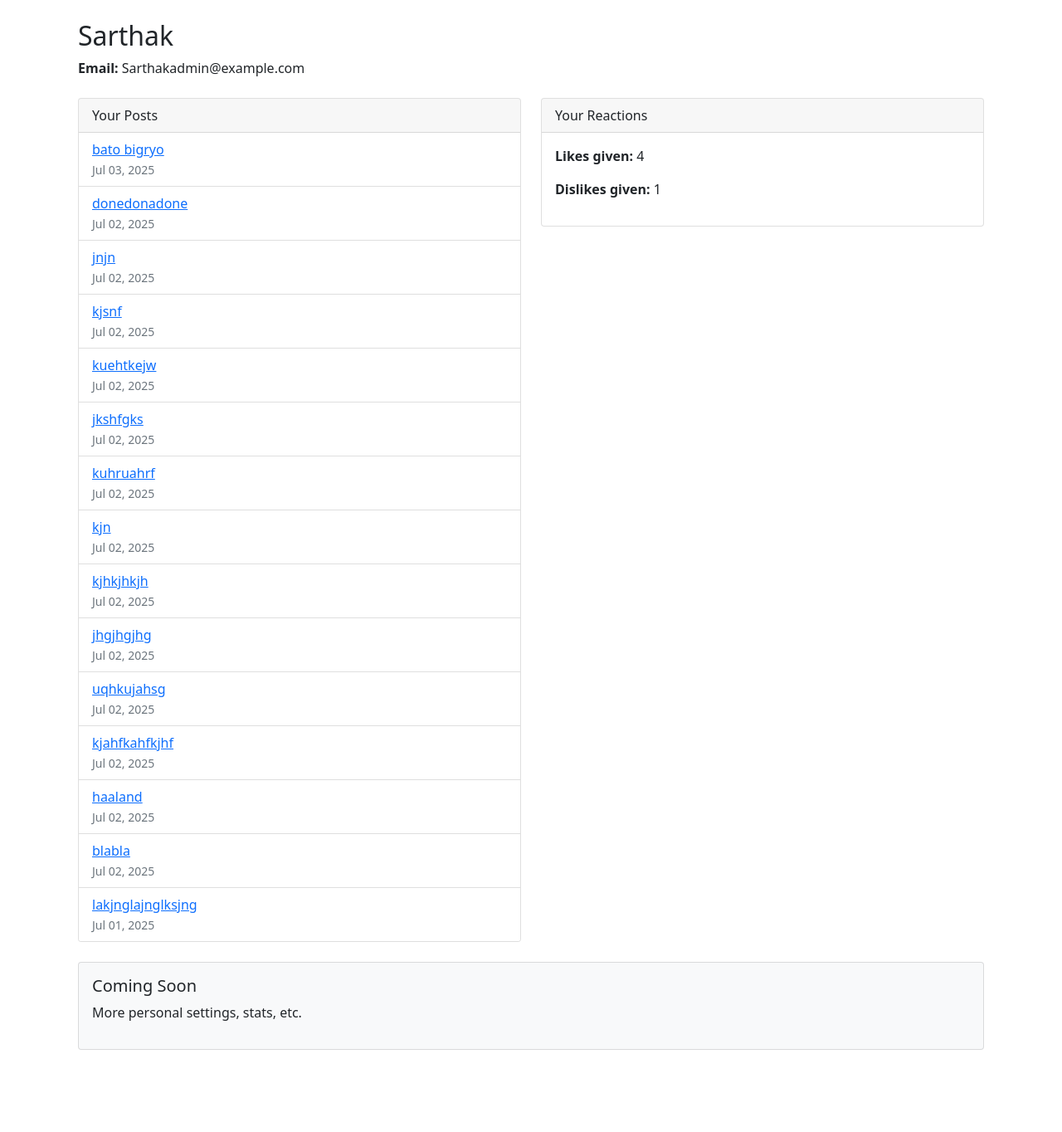
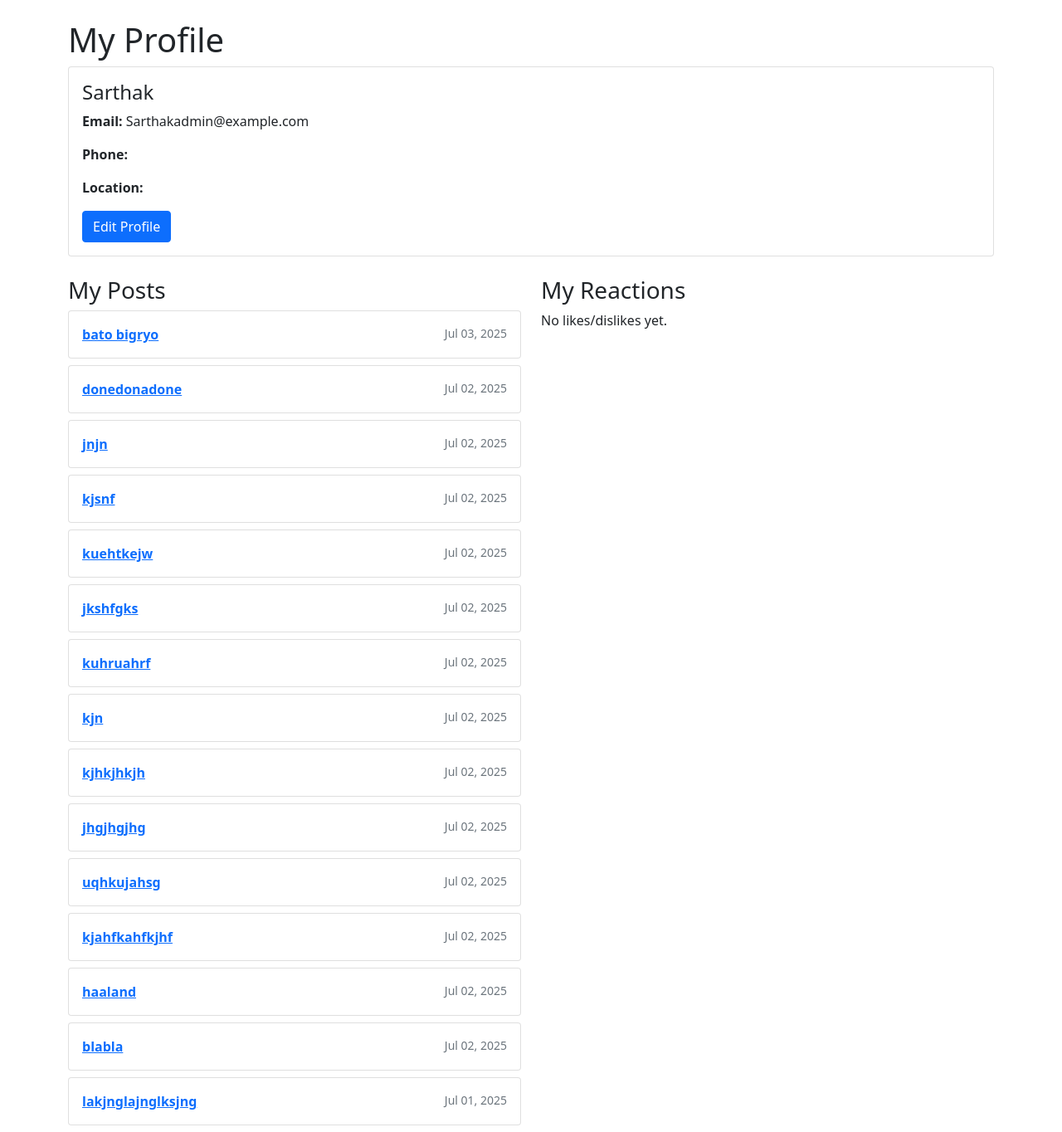
Before and after one commit to Sujal-Khatri/Municipal_Solutions, a Django app: page /accounts/profile/ in a window 1280 px wide. Shown: the part 58-1422 px from the top of the page at 83% size. Before the commit the page ends 1323 px from the top, so only its background shows below. Run offline with Django 5.2, Linux system fonts and the light colour scheme; a user stored in the database is signed in; data comes from the database, SQL or seed files in the repository; both versions use the stored data as it was after the commit.

Commit message:
user profile edit feature applied

```diff
--- a/accounts/models.py
+++ b/accounts/models.py
@@ -1,12 +1,26 @@
-# Create your models here.
 from django.contrib.auth.models import AbstractUser
 from django.db import models
+from django.conf import settings
+from django.db.models.signals import post_save
+from django.dispatch import receiver
 
 class CustomUser(AbstractUser):
-    is_admin = models.BooleanField(default=False)
+    is_admin     = models.BooleanField(default=False)
     phone_number = models.CharField(max_length=20, blank=True)
-    address = models.TextField(blank=True)
-    email = models.EmailField(unique=True)
+    address      = models.TextField(blank=True)
+    email        = models.EmailField(unique=True)
 
     def __str__(self):
         return self.username
+
+class Profile(models.Model):
+    user     = models.OneToOneField(settings.AUTH_USER_MODEL, on_delete=models.CASCADE)
+    location = models.CharField(max_length=255, blank=True)
+
+    def __str__(self):
+        return f"{self.user.username}’s profile"
+
+@receiver(post_save, sender=settings.AUTH_USER_MODEL)
+def create_or_update_user_profile(sender, instance, **kwargs):
+    profile, created = Profile.objects.get_or_create(user=instance)
+    profile.save()
--- a/accounts/urls.py
+++ b/accounts/urls.py
@@ -1,9 +1,10 @@
 from django.urls import path
-from .views import MyLoginView, register, user_logout, profile
+from . import views
 
 urlpatterns = [
-    path('login/',       MyLoginView.as_view(), name='login'),
-    path('logout/',      user_logout,            name='logout'),
-    path('register/',    register,               name='register'),
-    path('profile/',     profile,                name='profile'),
+    path('login/', views.user_login, name='login'),
+    path('logout/', views.user_logout, name='logout'),
+    path('register/', views.register, name='register'),
+    path('profile/', views.profile, name='profile'),
+    path('profile/edit/', views.edit_profile, name='edit_profile'),
 ]
--- a/accounts/views.py
+++ b/accounts/views.py
@@ -1,14 +1,16 @@
-# Create your views here.
 from django.shortcuts import render, redirect
-from django.contrib.auth import login, authenticate
+from django.contrib.auth import login, authenticate, logout
 from django.contrib.auth.forms import AuthenticationForm
-from django.contrib.auth import logout
-from django.shortcuts import redirect
-from .forms import CustomUserCreationForm
 from django.views.decorators.cache import never_cache
 from django.contrib.auth.decorators import login_required
 from django.contrib.auth.views import LoginView
-from .forms import StyledAuthenticationForm
+from .forms import EditProfileForm
+
+from .forms import (
+    CustomUserCreationForm,
+    StyledAuthenticationForm,
+    EditProfileForm,
+)
 from services.models import DiscussionPost, PostReaction
 
 
@@ -16,11 +18,12 @@ class MyLoginView(LoginView):
     authentication_form = StyledAuthenticationForm
     template_name = 'accounts/login.html'
 
+
 @never_cache
 @login_required
 def dashboard(request):
-    # your view logic
     return render(request, 'dashboard.html')
+
 
 def register(request):
     if request.method == "POST":
@@ -30,27 +33,31 @@ def register(request):
             return redirect('login')
     else:
         form = CustomUserCreationForm()
+
     return render(request, 'accounts/register.html', {'form': form})
+
 
 def user_login(request):
     if request.method == 'POST':
         form = AuthenticationForm(request, data=request.POST)
         if form.is_valid():
-            username = form.cleaned_data.get('username')
-            password = form.cleaned_data.get('password')
-            user = authenticate(username=username, password=password)
-            if user is not None:
+            user = authenticate(
+                username=form.cleaned_data['username'],
+                password=form.cleaned_data['password']
+            )
+            if user:
                 login(request, user)
                 return redirect('home')
     else:
         form = AuthenticationForm()
+
     return render(request, 'accounts/login.html', {'form': form})
 
+
+@login_required
 def profile(request):
     user = request.user
-    # all posts by this user
     posts = DiscussionPost.objects.filter(author=user).order_by('-created_at')
-    # all reactions by this user
     reactions = PostReaction.objects.filter(user=user)
     likes_count = reactions.filter(reaction='like').count()
     dislikes_count = reactions.filter(reaction='dislike').count()
@@ -61,6 +68,30 @@ def profile(request):
         'dislikes_count': dislikes_count,
     })
 
+
+@login_required
+def edit_profile(request):
+    if request.method == 'POST':
+        form = EditProfileForm(request.POST)
+        if form.is_valid():
+            u = request.user
+            u.email            = form.cleaned_data['email']
+            u.phone_number     = form.cleaned_data['phone_number']
+            u.profile.location = form.cleaned_data['location']
+            u.save()
+            u.profile.save()
+            return redirect('profile')
+    else:
+        form = EditProfileForm(initial={
+            'email':        request.user.email,
+            'phone_number': request.user.phone_number,
+            'location':     request.user.profile.location,
+        })
+
+    return render(request, 'accounts/edit_profile.html', {
+        'form': form
+    })
+
 def user_logout(request):
     logout(request)
     return redirect('home')
--- a/templates/accounts/profile.html
+++ b/templates/accounts/profile.html
@@ -1,48 +1,47 @@
 {% extends 'base.html' %}
 {% block content %}
-<div class="container mt-4">
-  <h2>{{ request.user.username }}</h2>
-  <p><strong>Email:</strong> {{ request.user.email }}</p>
+  <h1>My Profile</h1>
 
-  <div class="row mt-4">
+  <div class="card mb-4">
+    <div class="card-body">
+      <h4>{{ user.username }}</h4>
+      <p><strong>Email:</strong> {{ user.email }}</p>
+      <p><strong>Phone:</strong> {{ user.phone_number }}</p>
+      <p><strong>Location:</strong> {{ user.profile.location }}</p>
+      <!-- future fields -->
+      {# <p><strong>Something else:</strong> {{ user.profile.some_future_field }}</p> #}
+      <a href="{% url 'edit_profile' %}" class="btn btn-primary">Edit Profile</a>
+    </div>
+  </div>
+
+  <div class="row">
     <div class="col-md-6">
-      <div class="card mb-4">
-        <div class="card-header">
-          Your Posts
+      <h3>My Posts</h3>
+      {% for post in posts %}
+        <div class="card mb-2">
+          <div class="card-body">
+            <a href="{% url 'post_detail' post.id %}"><strong>{{ post.title }}</strong></a>
+            <span class="float-end text-muted small">{{ post.created_at|date:"M d, Y" }}</span>
+          </div>
         </div>
-        <ul class="list-group list-group-flush">
-          {% for post in posts %}
-            <li class="list-group-item">
-              <a href="{% url 'post_detail' post.id %}">{{ post.title }}</a>
-              <br>
-              <small class="text-muted">{{ post.created_at|date:"M d, Y" }}</small>
-            </li>
-          {% empty %}
-            <li class="list-group-item">You haven't written any posts yet.</li>
-          {% endfor %}
-        </ul>
-      </div>
+      {% empty %}
+        <p>No posts yet.</p>
+      {% endfor %}
     </div>
 
     <div class="col-md-6">
-      <div class="card mb-4">
-        <div class="card-header">
-          Your Reactions
+      <h3>My Reactions</h3>
+      {% for r in reactions %}
+        <div class="card mb-2">
+          <div class="card-body">
+            You {{ r.reaction }}d
+            <a href="{% url 'post_detail' r.post.id %}">{{ r.post.title }}</a>
+            <span class="float-end text-muted small">{{ r.created_at|date:"M d, Y" }}</span>
+          </div>
         </div>
-        <div class="card-body">
-          <p><strong>Likes given:</strong> {{ likes_count }}</p>
-          <p><strong>Dislikes given:</strong> {{ dislikes_count }}</p>
-        </div>
-      </div>
+      {% empty %}
+        <p>No likes/dislikes yet.</p>
+      {% endfor %}
     </div>
   </div>
-
-  <div class="card bg-light">
-    <div class="card-body">
-      <!-- placeholder for future profile widgets -->
-      <h5>Coming Soon</h5>
-      <p>More personal settings, stats, etc.</p>
-    </div>
-  </div>
-</div>
 {% endblock %}
```
Also changed, not shown: accounts/forms.py (+43 -7 lines), templates/accounts/edit_profile.html (added, +25 -0 lines), accounts/migrations/0003_profile.py (added), db.sqlite3.
